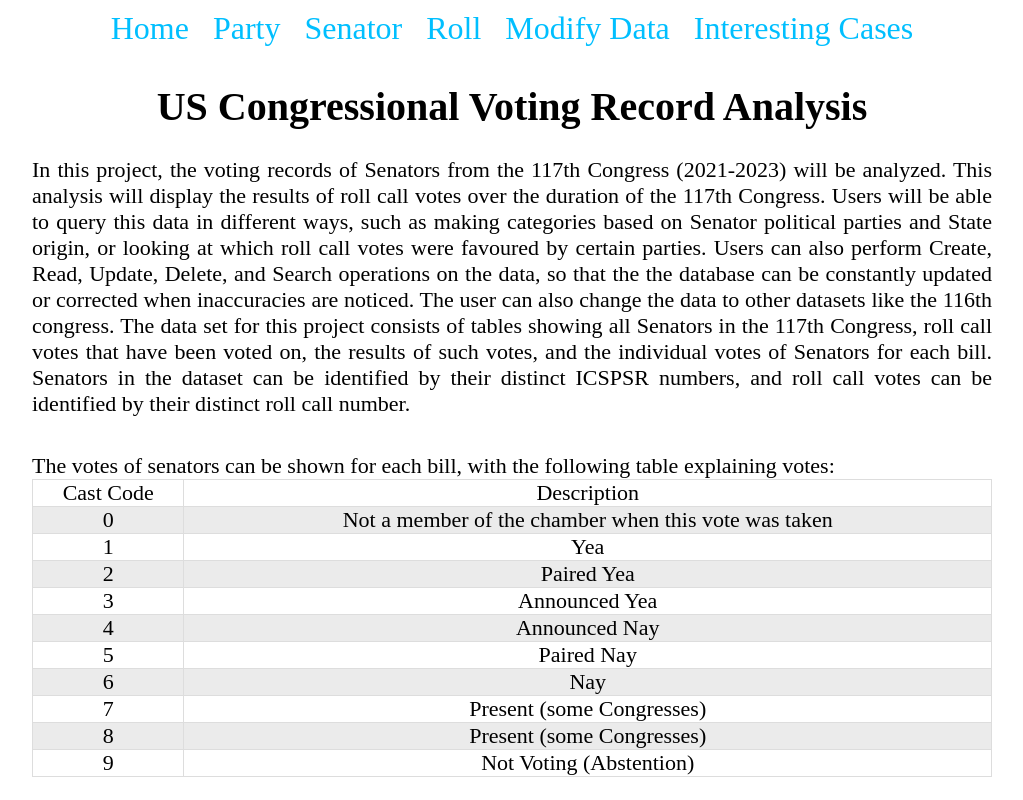
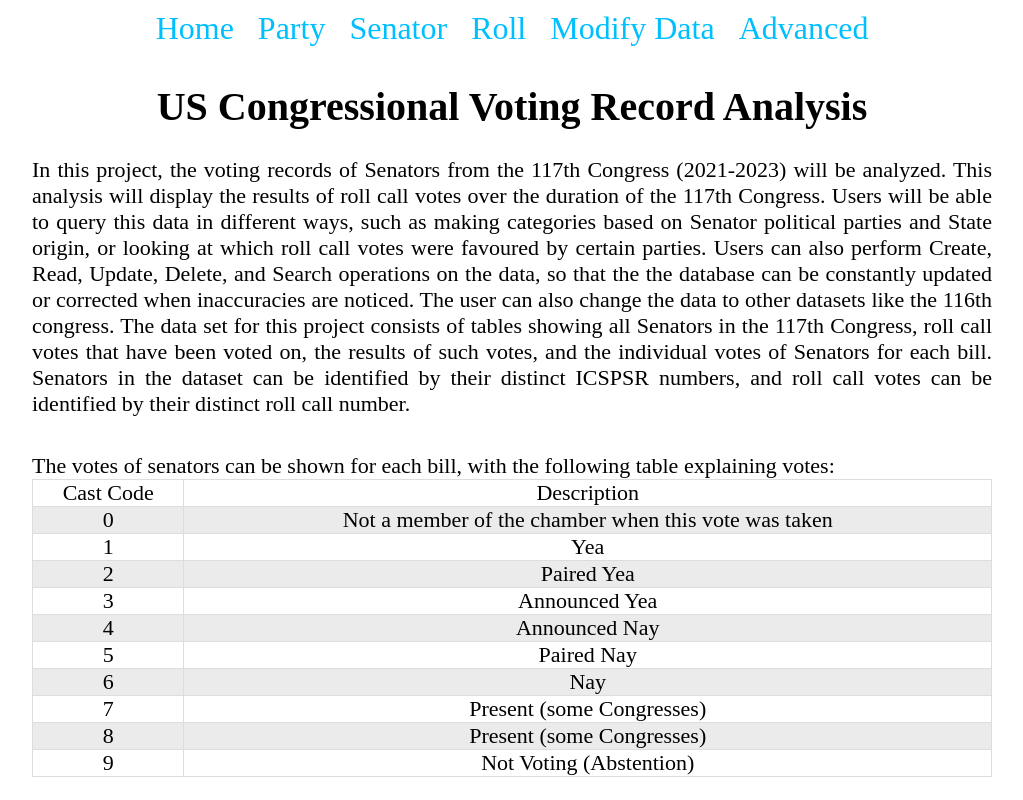
Before and after one commit to mkhan329/cs411-team052-SenatorDB, a React (Create React App) app in the folder vote-record-frontend/: page / in a window 1280 px wide. Shown: the whole page, without its empty margins (128-1151 px from the left). Built offline with nearby package versions, Linux system fonts and the light colour scheme.

Commit message:
Updated Frontend

```diff
--- a/vote-record-frontend/src/pages/advquery.js
+++ b/vote-record-frontend/src/pages/advquery.js
@@ -100,7 +100,7 @@ function App() {
   return (
     <div className='modify-container'>
       <NavBar/>
-      <h1 className="page-title">Interesting Case</h1>
+      <h1 className="page-title">Interesting Cases &amp; Advanced Queries</h1>
       <p>We have built two advanced queries. They provide interesting ways
         to use the data we have.
       </p>
--- a/vote-record-frontend/src/parts/navbar.js
+++ b/vote-record-frontend/src/parts/navbar.js
@@ -1,17 +1,18 @@
 import React from 'react';
-import {Link} from 'react-router-dom';
+import {Link, useLocation} from 'react-router-dom';
 
 import './navbar.css';
 
 function App() {
+  const pathname = useLocation().pathname;
   return (
     <div id='nav-bar-container'>
-      <Link className='nav-bar-button' to='/'>Home</Link>
-      <Link className='nav-bar-button' to='/party'>Party</Link>
-      <Link className='nav-bar-button' to='/senator'>Senator</Link>
-      <Link className='nav-bar-button' to='/Roll'>Roll</Link>
-      <Link className='nav-bar-button' to='/modify'>Modify Data</Link>
-      <Link className='nav-bar-button' to='/adv'>Interesting Cases</Link>
+      <Link className='nav-bar-button' to='/' id='home-button'>Home</Link>
+      <Link className='nav-bar-button' to='/party' id='party'>Party</Link>
+      <Link className='nav-bar-button' to='/senator' id='senator'>Senator</Link>
+      <Link className='nav-bar-button' to='/roll' id='roll'>Roll</Link>
+      <Link className='nav-bar-button' to='/modify' id='modify'>Modify Data</Link>
+      <Link className='nav-bar-button' to='/adv' id='adv'>Advanced</Link>
     </div>
   );
 }
```
Also changed, not shown: 1 other file (tests, documents, lock files or other folders).
